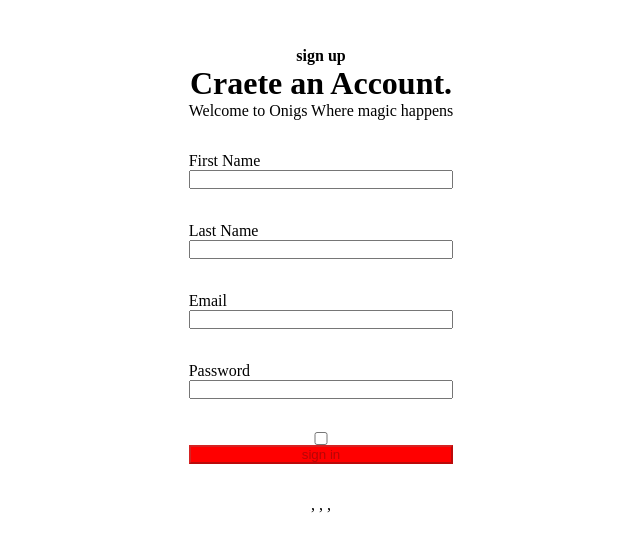
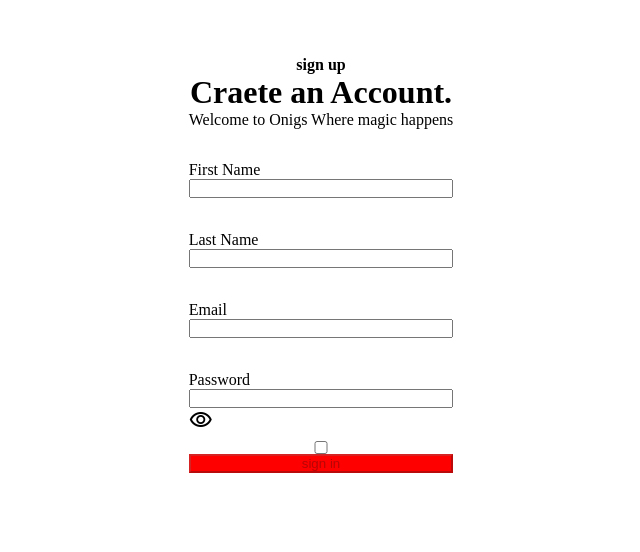
Before and after one commit to Tamarapreye-M/sign-up_form, a React (Vite) app: page / in a window 1280 px wide. Shown: the top 552 px of the page, without its empty margins (319-959 px from the left). Built offline with nearby package versions, Linux system fonts and the light colour scheme.

Commit message:
form structuring

```diff
--- a/src/components/Card.jsx
+++ b/src/components/Card.jsx
@@ -2,7 +2,6 @@ import React, { useState } from "react";
 import Form from "./Form";
 
 const Card = () => {
-	// states
 	// form state
 	const [form, setForm] = useState({
 		firstName: { value: "", errorState: false, status: false },
@@ -10,14 +9,15 @@ const Card = () => {
 		email: { value: "", errorState: false, status: false },
 		password: { value: "", errorState: false, status: false },
 	});
-	// show password state
-	const [showPassword, setShowPassword] = useState(false);
 
 	// destructuring the form
 	const { firstName, lastName, email, password } = form;
 
+	// event handlers
+
+	// handle the form state and handle form validation
 	const handleFormState = (ev) => {
-		let { value, name, maxLength, focus } = ev.target;
+		const { value, name, maxLength, focus } = ev.target;
 
 		// set the form to toggle the status
 		let newPrev = {
@@ -66,6 +66,14 @@ const Card = () => {
 	};
 	console.log(form);
 
+	// show password state
+	const [showPassword, setShowPassword] = useState(true);
+
+	// handle show or hide password
+	const handleShowPassword = () => {
+		setShowPassword(!showPassword);
+	};
+
 	return (
 		<div className="card">
 			<h4>sign up</h4>
@@ -76,10 +84,11 @@ const Card = () => {
 				form={form}
 				showPassword={showPassword}
 				setShowPassword={setShowPassword}
+				handleShowPassword={handleShowPassword}
 			/>
-			<p>
+			{/* <p>
 				{firstName.value}, {lastName.value}, {email.value}, {password.value}
-			</p>
+			</p> */}
 		</div>
 	);
 };
--- a/src/components/Input.jsx
+++ b/src/components/Input.jsx
@@ -1,14 +1,28 @@
 import React from "react";
 
 const Input = (props) => {
-	const { name, type, handleFormState, className, maxLength } = props;
+	const {
+		name,
+		type,
+		handleFormState,
+		className,
+		maxLength,
+		showPassword,
+		handleShowPassword,
+	} = props;
 
-	const passwordIcon = (
-		<span className="material-symbols-outlined">visibility</span>
+	const passwordIcon = showPassword ? (
+		<span className="material-symbols-outlined" onClick={handleShowPassword}>
+			visibility
+		</span>
+	) : (
+		<span className="material-symbols-outlined" onClick={handleShowPassword}>
+			visibility_off
+		</span>
 	);
 
 	return (
-		<div>
+		<>
 			<input
 				type={type}
 				name={name}
@@ -16,8 +30,8 @@ const Input = (props) => {
 				onChange={handleFormState}
 				maxLength={maxLength}
 			/>
-			{type === "password" && passwordIcon}
-		</div>
+			{name === "password" && passwordIcon}
+		</>
 	);
 };
 
```
